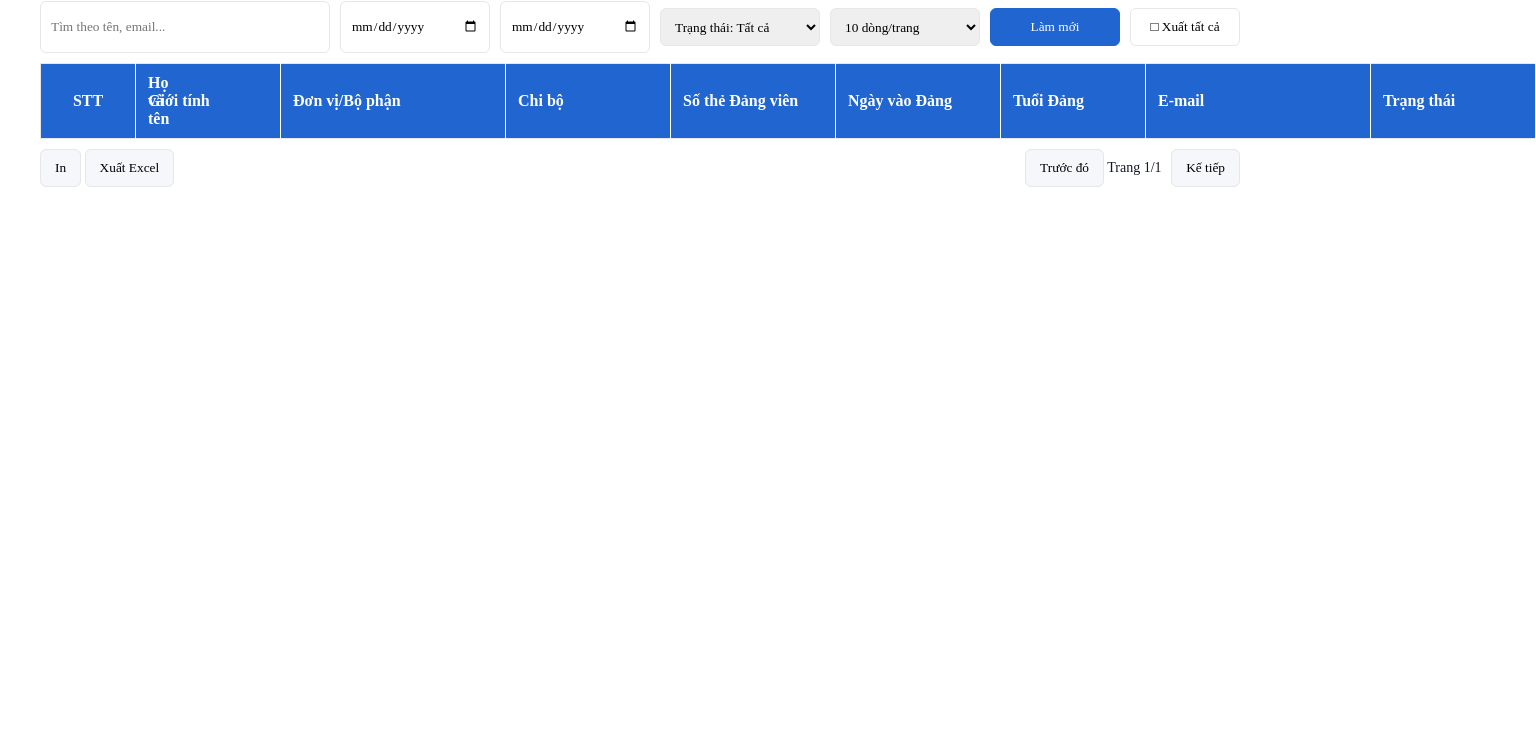
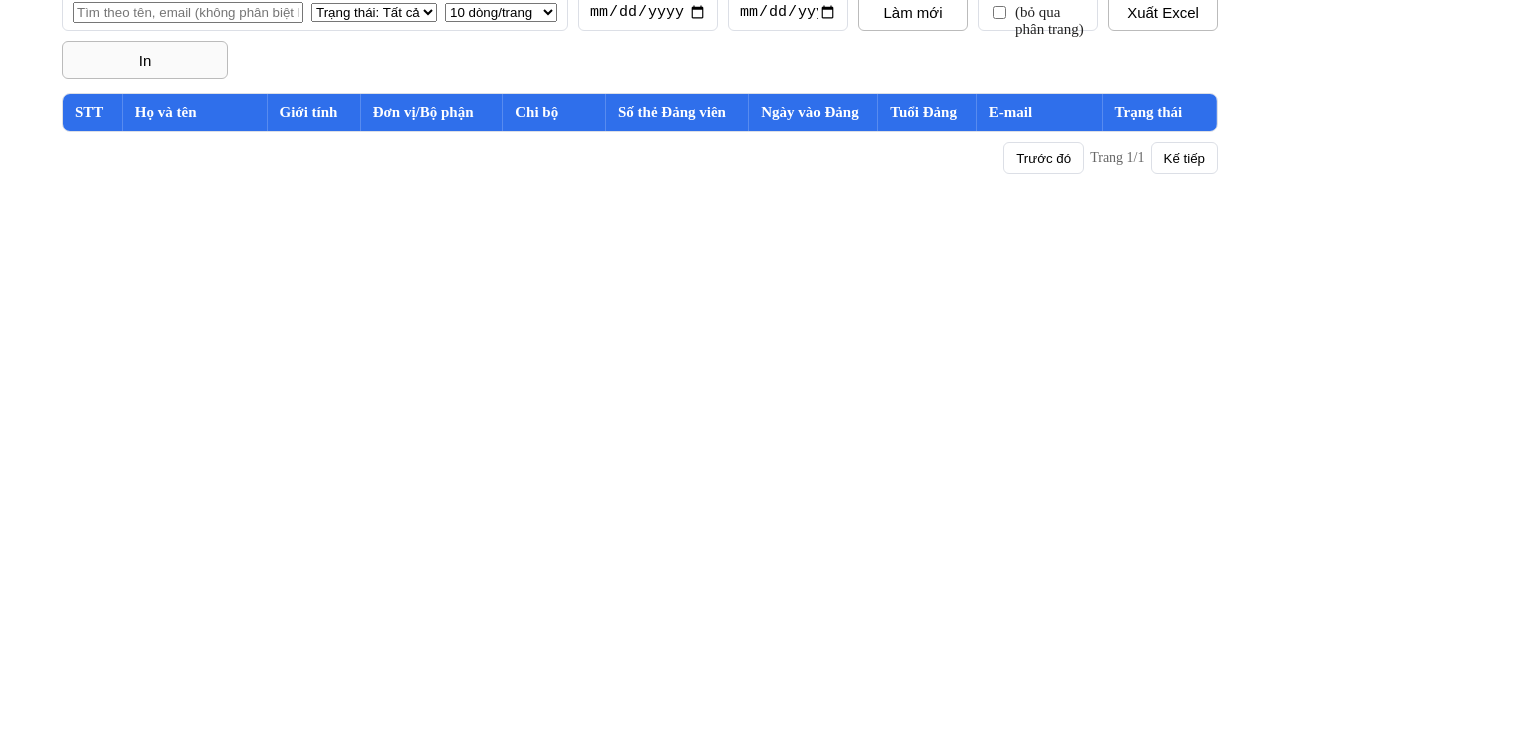
Before and after one commit to qlvbxdbd-maker/dangvien-app, a website: page public/index.html in a window 1280 px wide. Shown: the part 85-828 px from the top of the page, 1536 px wide, since content can reach past the window. After the commit the page ends 800 px from the top, so only its background shows below. Drawn offline with nearby package versions, Linux system fonts and the light colour scheme; no server answers.

Commit message:
Update index.html

```diff
--- a/public/index.html
+++ b/public/index.html
@@ -4,119 +4,113 @@
   <meta charset="utf-8" />
   <title>Danh sách Đảng viên</title>
   <meta name="viewport" content="width=device-width, initial-scale=1" />
+  <!-- Font + Reset nhỏ -->
   <style>
-    :root{
-      --blue:#2165d1;
-      --blue-50:#e9f0ff;
-      --border:#e5e7eb;
-      --text:#111827;
+    :root{ --blue:#2f6feb; --border:#dcdfe6; --text:#222; --muted:#666; }
+    html,body{ font-family:"Times New Roman", Times, serif; color:var(--text); }
+    *,*:before,*:after{ box-sizing:border-box; }
+
+    .container{ max-width:1180px; margin:28px auto 60px; padding:0 12px; }
+
+    h1.title{
+      text-align:center; font-size:34px; font-weight:700; letter-spacing:.4px;
+      margin:0 0 12px;
     }
-    html,body{height:100%}
-    body{
-      font-family: "Times New Roman", Times, serif;
-      margin:0;
-      color:var(--text);
-      background:#fff;
+    .subline{
+      text-align:center; color:var(--muted); font-style:italic; margin-bottom:12px;
     }
-    .container{max-width:1200px;margin:28px auto;padding:0 16px}
-    h1{margin:0 0 16px 0;font-size:36px;font-weight:700}
 
     .toolbar{
-      display:grid;
-      grid-template-columns: 1fr 150px 150px 160px 150px 130px 110px;
-      gap:10px; align-items:center;
-      margin-bottom:10px;
+      display:grid; grid-template-columns: 1fr repeat(2,160px) 140px 120px 110px 120px 110px;
+      gap:10px; align-items:center; margin:10px 0 14px;
     }
-    .toolbar input[type="text"], .toolbar input[type="date"],
-    .toolbar select{
-      font-family:"Times New Roman", Times, serif;
-      height:38px; border:1px solid var(--border); border-radius:6px;
-      padding:6px 10px; outline:none;
+    .toolbar > *{ height:38px; font-size:15px; padding:6px 10px; border:1px solid var(--border); border-radius:6px; }
+    .toolbar input[type="date"]{ padding:4px 10px; }
+    .toolbar select{ cursor:pointer; }
+    .toolbar .btn{ background:#fff; cursor:pointer; border-color:#bbb; }
+    .btn.primary{ background:var(--blue); color:#fff; border-color:var(--blue); }
+    .btn.ghost{ background:#fafafa; }
+    .btn:disabled{ opacity:.55; cursor:not-allowed; }
+    .left-actions{ grid-column: 1 / span 3; display:flex; gap:8px; align-items:center; }
+    .left-actions input[type="text"]{ flex:1; }
+
+    .table-wrap{ border:1px solid var(--border); border-radius:8px; overflow:hidden; }
+    table{ width:100%; border-collapse:collapse; }
+    thead th{
+      background:var(--blue); color:#fff; text-align:left; padding:10px 12px; font-weight:700;
+      font-size:15px; border-right:1px solid rgba(255,255,255,.2);
+      white-space:nowrap;
     }
-    .btn{
-      font-family:"Times New Roman", Times, serif;
-      height:38px; border-radius:6px; border:1px solid var(--border);
-      background:#f5f7fb; cursor:pointer; padding:0 14px;
+    tbody td{
+      padding:10px 12px; border-top:1px solid var(--border); font-size:15px;
+      vertical-align:middle;
     }
-    .btn.primary{background:var(--blue);color:#fff;border-color:var(--blue)}
-    .btn.link{background:#fff}
-    .btn:disabled{opacity:.6;cursor:not-allowed}
+    tbody tr:nth-child(odd){ background:#fcfdff; }
+    .nowrap{ white-space:nowrap; overflow:hidden; text-overflow:ellipsis; }
 
-    .note{font-size:14px;margin:10px 0 6px;color:#374151}
-
-    .table{
-      width:100%; border-collapse:collapse; table-layout:fixed;
-      border:1px solid var(--border);
+    .footer{
+      display:flex; align-items:center; gap:10px; justify-content:space-between;
+      margin-top:10px; color:var(--muted); font-size:14px;
     }
-    .table thead th{
-      background:var(--blue); color:#fff; text-align:left;
-      padding:10px 12px; font-weight:700; border-right:1px solid #fff;
-    }
-    .table tbody td{
-      border-top:1px solid var(--border); padding:10px 12px;
-    }
-    .table tbody tr:nth-child(even){background:var(--blue-50)}
-    .table th.stt, .table td.stt{width:70px;text-align:center}
-    .table th.w-200{width:200px}
-    .table th.w-140{width:140px}
-    .table th.w-120{width:120px}
-    .table td.double-link{cursor:pointer;color:#0c4fb3}
-    .table td.double-link:hover{text-decoration:underline}
-
-    .footer-bar{
-      display:flex;justify-content:space-between;align-items:center;
-      gap:10px;margin-top:10px;
-      font-size:14px;
-    }
-    .pager button{margin-left:6px}
+    .pager{ display:flex; gap:6px; }
+    .pager button{ height:32px; padding:0 12px; border:1px solid var(--border); border-radius:6px;
+                   background:#fff; cursor:pointer; }
+    .pager span{ line-height:32px; }
 
     /* Modal */
-    .modal{position:fixed;inset:0;background:rgba(0,0,0,.45);display:none;align-items:center;justify-content:center;padding:20px}
-    .modal.open{display:flex}
+    .modal{
+      position:fixed; inset:0; background:rgba(0,0,0,.45); display:none; align-items:flex-start;
+      justify-content:center; padding:60px 12px 24px; z-index:999;
+    }
+    .modal.show{ display:flex; }
     .modal-card{
-      background:#fff; width:min(820px,95vw); border-radius:8px;
-      box-shadow:0 10px 40px rgba(0,0,0,.2); overflow:hidden;
-      font-size:16px;
+      width:min(900px, 100%); background:#fff; border-radius:10px; box-shadow:0 10px 40px rgba(0,0,0,.15);
+      overflow:hidden;
     }
-    .modal-head{display:flex;justify-content:space-between;align-items:center;padding:12px 16px;background:var(--blue);color:#fff}
-    .modal-body{padding:16px}
-    .modal-actions{display:flex;gap:10px;justify-content:flex-end;padding:0 16px 16px}
-    .detail-grid{display:grid;grid-template-columns:180px 1fr;gap:8px 10px}
-    .detail-grid label{font-weight:700}
-    .detail-grid input, .detail-grid textarea{
-      font-family:"Times New Roman", Times, serif;
-      border:1px solid var(--border);border-radius:6px;padding:6px 10px;height:34px
+    .modal-head{
+      display:flex; justify-content:space-between; align-items:center; padding:12px 16px;
+      border-bottom:1px solid var(--border); background:#f6f8fa;
     }
-    .detail-grid textarea{height:72px}
+    .modal-body{ padding:16px; }
+    .grid2{ display:grid; grid-template-columns: 180px 1fr; row-gap:8px; column-gap:16px; }
+    .grid2 label{ color:var(--muted); }
+    .grid2 input, .grid2 select{
+      height:34px; border:1px solid var(--border); border-radius:6px; padding:6px 8px; font-size:15px;
+    }
+    .modal-foot{
+      padding:12px 16px; border-top:1px solid var(--border); display:flex; justify-content:flex-end; gap:8px;
+      background:#fcfcfd;
+    }
 
-    /* PRINT */
+    /* In ấn */
     @media print{
-      .toolbar, .footer-bar, .modal{display:none !important}
-      .print-range{display:block !important}
-      body{background:#fff}
-      .table thead th{background:#f1f5ff !important;color:#000;border-color:#ddd}
+      .toolbar, .footer, .modal{ display:none !important; }
+      body{ margin:0; }
+      .container{ max-width:none; margin:0; padding:0; }
+      .table-wrap{ border:none; }
+      thead th, tbody td{ border:1px solid #000; }
+      @page{ size:A4 landscape; margin:12mm; }
     }
-    .print-range{display:none;margin:6px 0 14px;font-style:italic}
   </style>
 
-  <!-- SheetJS style build (có hỗ trợ style cơ bản) -->
-  <script src="https://cdn.jsdelivr.net/npm/xlsx-js-style@1.2.0/dist/xlsx.min.js"></script>
-  <!-- docx (xuất DOCX chi tiết) -->
-  <script src="https://cdnjs.cloudflare.com/ajax/libs/docx/8.3.2/docx.umd.js"></script>
+  <!-- SheetJS + FileSaver + docx (CDN) -->
+  <script src="https://cdn.jsdelivr.net/npm/xlsx@0.18.5/dist/xlsx.full.min.js"></script>
+  <script src="https://cdn.jsdelivr.net/npm/file-saver@2.0.5/dist/FileSaver.min.js"></script>
+  <script src="https://cdn.jsdelivr.net/npm/docx@8.5.0/build/index.min.js"></script>
 </head>
 <body>
   <div class="container">
-    <h1>Danh sách Đảng viên</h1>
+    <h1 class="title">Danh sách Đảng viên</h1>
+    <div class="subline" id="subline"></div>
 
-    <div class="toolbar">
-      <input id="q" type="text" placeholder="Tìm theo tên, email..." />
-      <input id="from" type="date"/>
-      <input id="to" type="date"/>
+    <div class="toolbar" id="toolbar">
+      <div class="left-actions">
+        <input id="q" type="text" placeholder="Tìm theo tên, email (không phân biệt hoa thường, có bỏ dấu)…" />
         <select id="status">
           <option value="">Trạng thái: Tất cả</option>
-        <option>Đang sinh hoạt</option>
-        <option>Nghỉ sinh hoạt</option>
-        <option>Chuyển đảng</option>
+          <option value="Đang sinh hoạt">Đang sinh hoạt</option>
+          <option value="Nghỉ sinh hoạt">Nghỉ sinh hoạt</option>
+          <option value="Chuyển Đảng">Chuyển Đảng</option>
         </select>
         <select id="pageSize">
           <option value="10">10 dòng/trang</option>
@@ -125,70 +119,79 @@
           <option value="100">100 dòng/trang</option>
           <option value="all">Tất cả</option>
         </select>
-      <button id="refreshBtn" class="btn primary">Làm mới</button>
-      <button id="exportAllToggle" class="btn link" title="Bật/tắt xuất toàn bộ">
-        <span id="exportAllIcon">□</span> Xuất tất cả
-      </button>
       </div>
 
-    <div class="print-range" id="printRange"></div>
+      <input id="fromDate" type="date" />
+      <input id="toDate" type="date" />
+      <button id="btnRefresh" class="btn">Làm mới</button>
+      <label style="display:flex;align-items:center;gap:6px">
+        <input id="exportAll" type="checkbox" /> Xuất tất cả (bỏ qua phân trang)
+      </label>
+      <button id="btnExcel" class="btn">Xuất Excel</button>
+      <button id="btnPrint" class="btn ghost">In</button>
+    </div>
 
-    <table class="table" id="tbl">
+    <div class="table-wrap">
+      <table id="tbl">
         <thead>
           <tr>
-          <th class="stt">STT</th>
-          <th>Họ và tên</th>
-          <th class="w-120">Giới tính</th>
-          <th class="w-200">Đơn vị/Bộ phận</th>
-          <th class="w-140">Chi bộ</th>
-          <th class="w-140">Số thẻ Đảng viên</th>
-          <th class="w-140">Ngày vào Đảng</th>
-          <th class="w-120">Tuổi Đảng</th>
-          <th class="w-200">E‑mail</th>
-          <th class="w-140">Trạng thái</th>
+            <th style="width:70px">STT</th>
+            <th style="width:240px">Họ và tên</th>
+            <th style="width:110px">Giới tính</th>
+            <th style="width:170px">Đơn vị/Bộ phận</th>
+            <th style="width:160px">Chi bộ</th>
+            <th style="width:160px">Số thẻ Đảng viên</th>
+            <th style="width:140px">Ngày vào Đảng</th>
+            <th style="width:110px">Tuổi Đảng</th>
+            <th style="width:220px">E-mail</th>
+            <th style="width:150px">Trạng thái</th>
           </tr>
         </thead>
         <tbody id="tbody"></tbody>
       </table>
+    </div>
 
-    <div class="footer-bar">
-      <div>
-        <button class="btn" id="btnPrint">In</button>
-        <button class="btn" id="btnExport">Xuất Excel</button>
-      </div>
-      <div id="summary"></div>
+    <div class="footer">
+      <div id="stats"></div>
       <div class="pager">
-        <button class="btn" id="prev">Trước đó</button>
+        <button id="prev">Trước đó</button>
         <span id="pageInfo">Trang 1/1</span>
-        <button class="btn" id="next">Kế tiếp</button>
+        <button id="next">Kế tiếp</button>
       </div>
     </div>
   </div>
 
   <!-- Modal chi tiết -->
-  <div class="modal" id="mDetail">
+  <div id="dlg" class="modal" aria-hidden="true">
     <div class="modal-card">
       <div class="modal-head">
-        <div id="mdTitle">Thông tin đảng viên</div>
-        <button class="btn" onclick="closeDetail()">Đóng</button>
+        <strong id="dlgTitle">Chi tiết Đảng viên</strong>
+        <button id="dlgClose" class="btn">Đóng</button>
       </div>
       <div class="modal-body">
-        <div class="detail-grid">
-          <label>Họ và tên</label><input id="mdName">
-          <label>Giới tính</label><input id="mdGender">
-          <label>Đơn vị/Bộ phận</label><input id="mdDept">
-          <label>Chi bộ</label><input id="mdCell">
-          <label>Số thẻ Đảng viên</label><input id="mdCard">
-          <label>Ngày vào Đảng</label><input id="mdJoin" type="date">
-          <label>Email</label><input id="mdEmail">
-          <label>Trạng thái</label><input id="mdStatus">
-          <label>Ghi chú</label><textarea id="mdNote"></textarea>
+        <div class="grid2" id="form">
+          <label>Họ và tên</label><input id="f_name" type="text" disabled />
+          <label>Giới tính</label>
+          <select id="f_gender" disabled>
+            <option>Nam</option><option>Nữ</option><option>Khác</option>
+          </select>
+          <label>Đơn vị/Bộ phận</label><input id="f_unit" type="text" disabled />
+          <label>Chi bộ</label><input id="f_branch" type="text" disabled />
+          <label>Số thẻ Đảng viên</label><input id="f_card" type="text" disabled />
+          <label>Ngày vào Đảng</label><input id="f_joined" type="date" disabled />
+          <label>Email</label><input id="f_email" type="email" disabled />
+          <label>Trạng thái</label>
+          <select id="f_status" disabled>
+            <option>Đang sinh hoạt</option><option>Nghỉ sinh hoạt</option><option>Chuyển Đảng</option>
+          </select>
+          <label>Ghi chú</label><input id="f_note" type="text" disabled />
         </div>
       </div>
-      <div class="modal-actions">
-        <button class="btn" id="btnPrintDetail">In</button>
-        <button class="btn" id="btnDocx">Xuất DOCX</button>
-        <button class="btn primary" id="btnSave">Lưu tạm (local)</button>
+      <div class="modal-foot">
+        <button id="btnEdit" class="btn">Sửa</button>
+        <button id="btnSave" class="btn primary" disabled>Lưu</button>
+        <button id="btnPrintOne" class="btn ghost">In</button>
+        <button id="btnDocx" class="btn">Xuất DOCX</button>
       </div>
     </div>
   </div>
```
Lines whose indentation alone changed are shown as unchanged.
